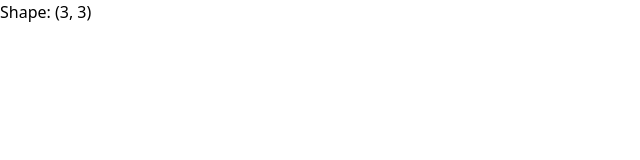
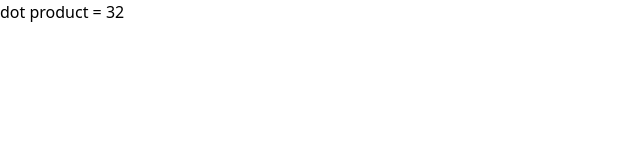
Before and after one commit to sameera-g-mathad/ml-ts, a React (Create React App) app: page / in a window 1280 px wide. Shown: the top 160 px of the page, without its empty margins (0-640 px from the left). Built offline with nearby package versions, Linux system fonts and the light colour scheme.

Commit message:
added dot product

```diff
--- a/src/App.tsx
+++ b/src/App.tsx
@@ -1,14 +1,9 @@
 import React from 'react';
 import { nt } from './ml-ts/numts';
 const App: React.FC = () => {
-  const a = nt.array([
-    [1, 2, 3],
-    [2, 4, 2],
-    [2, 4, 2],
-  ]);
-  console.log(a);
-  const [row, col] = a.shape;
-  return <div>{`Shape: (${row}, ${col})`}</div>;
+  const a = nt.array([[1, 2, 3]]);
+  const b = nt.array([[4, 5, 6]]);
+  return <div>{`dot product = ${nt.dot(a.T, b)}`}</div>;
 };
 
 App.displayName = 'App';
--- a/src/ml-ts/numts.ts
+++ b/src/ml-ts/numts.ts
@@ -1,4 +1,4 @@
-type arrayType = (number | string)[][];
+type arrayType = number[][];
 type size = [number, number];
 
 class NDArray {
@@ -6,7 +6,7 @@ class NDArray {
   array: arrayType;
   /**
    * @constructor  Pass an array of n-dimensions.
-   * @param {arrayType} arr Array needs to be either number or strings for now.
+   * @param {arrayType} arr Array needs to be either Number or strings for now.
    */
   constructor(arr: arrayType) {
     /**
@@ -20,7 +20,7 @@ class NDArray {
   /**
    *
    * @description - This method is u
-   * @param size Array of numbers
+   * @param size Array of Numbers
    * @returns instance of Numts with an array filled with specified values
    */
   createAndFill(size: size = [1, 1], fillValue: number = 0): NDArray {
@@ -61,12 +61,42 @@ class NDArray {
   }
 }
 
+class Operations {
+  dotArrayWithArray(ndarray: NDArray, ndarray2: NDArray): number {
+    let [row, col] = ndarray.shape;
+    let [row2, col2] = ndarray2.shape;
+    if (row !== col2 || col !== row2)
+      throw new Error('Dimensions do not match');
+
+    let result = 0;
+    for (let i = 0; i < ndarray.array.length; i++) {
+      for (let j = 0; j < ndarray.array[i].length; j++) {
+        result += ndarray.array[i][j] * ndarray2.array[j][i];
+      }
+    }
+    return result;
+  }
+  dotArrayWithNumber(ndarray: NDArray, num: number): NDArray {
+    let newObj: NDArray = ndarray.createAndFill();
+    for (let i = 0; i < ndarray.array.length; i++) {
+      for (let j = 0; j < ndarray.array[i].length; j++) {
+        newObj.array[i][j] = ndarray.array[i][j] * num;
+      }
+    }
+    return newObj;
+  }
+}
+
 class Numts {
   private ndarray: NDArray;
+  private operations: Operations;
+
   constructor() {
     this.ndarray = new NDArray([[]]);
+    this.operations = new Operations();
   }
 
+  // Array Creation
   array(arr: arrayType): NDArray {
     let columns = arr[0].length;
     for (let i = 1; i < arr.length; i++) {
@@ -79,15 +109,35 @@ class Numts {
     this.ndarray = new NDArray(arr);
     return this.ndarray;
   }
+
+  // Array Creation
   /**
    *
    * @description - This method is u
-   * @param size Array of numbers
+   * @param size Array of Numbers
    * @returns instance of Numts with an array filled with specified values
    */
   zeros(size: size = [1, 1]): NDArray {
     return this.ndarray.createAndFill(size);
   }
+
+  // Array Manipulation
+
+  // Method Overloading Declarations
+  dot(a: NDArray, b: NDArray): number;
+  dot(a: NDArray, b: number): NDArray;
+  dot(a: number, b: NDArray): NDArray;
+
+  dot(a: NDArray | number, b: NDArray | number): NDArray | number {
+    if (a instanceof NDArray && b instanceof NDArray) {
+      return this.operations.dotArrayWithArray(a, b);
+    } else if (a instanceof NDArray && typeof b === 'number') {
+      this.ndarray = this.operations.dotArrayWithNumber(a, b);
+    } else if (typeof a === 'number' && b instanceof NDArray) {
+      this.ndarray = this.operations.dotArrayWithNumber(b, a);
+    }
+    return this.ndarray;
+  }
 }
 
 export const nt = new Numts();
```
